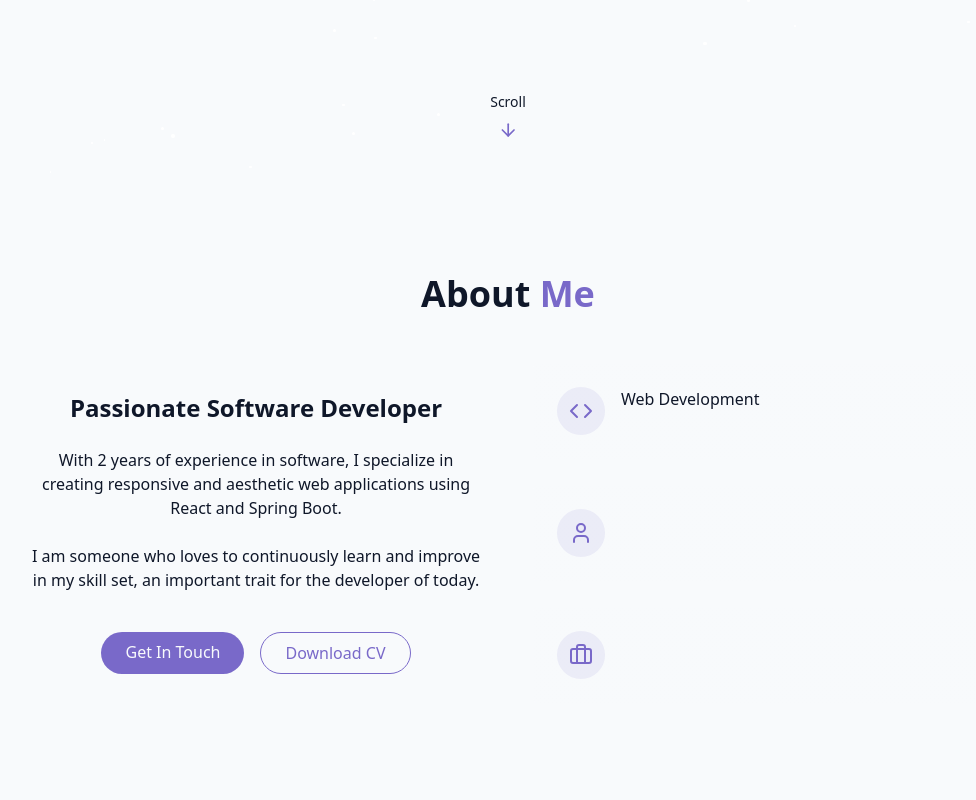
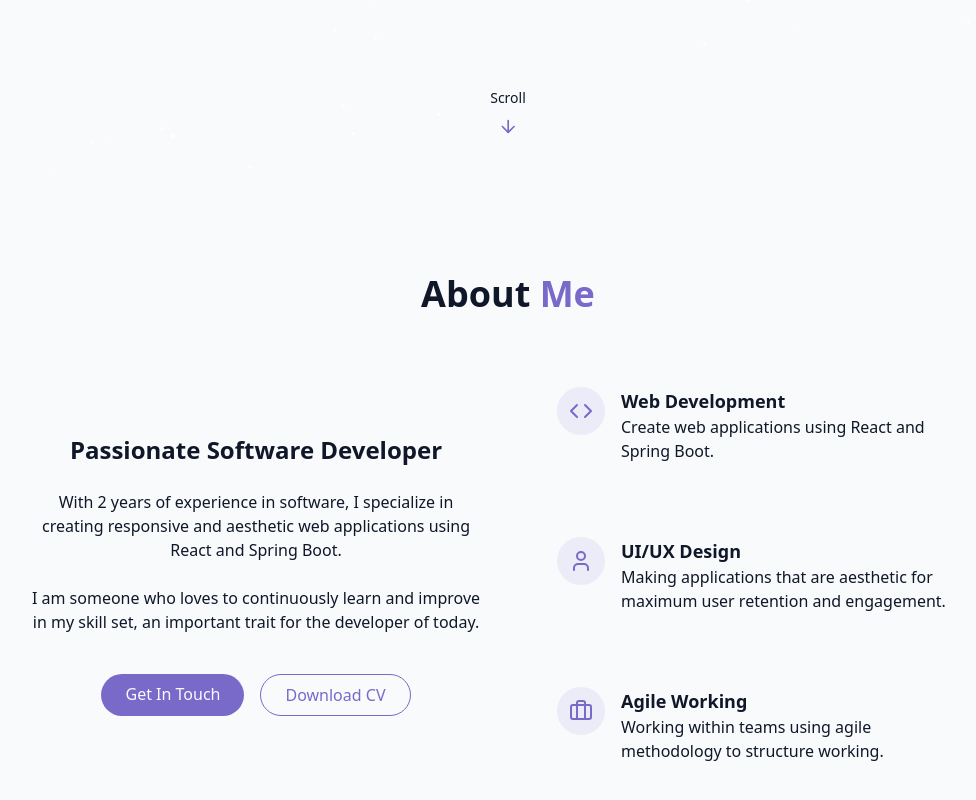
Before and after one commit to joecarpentieri/portfolio, a React (Vite) app: page / in a window 1280 px wide. Shown: the part 622-1422 px from the top of the page, without its empty margins (132-1108 px from the left). Built offline with nearby package versions, Linux system fonts and the light colour scheme.

Commit message:
- Adds complete About Section.

```diff
--- a/src/components/About.jsx
+++ b/src/components/About.jsx
@@ -33,8 +33,8 @@ export const AboutSection = () => {
                 <Code className="h-6 w-6 primary text-primary"/>
               </div>
               <div className="text-left">
-                <h4> Web Development</h4>
-                <p></p>
+                <h4 className="font-semibold text-lg"> Web Development</h4>
+                <p className="text-muted-foreground"> Create web applications using React and Spring Boot.</p>
               </div>
             </div>
           </div>
@@ -44,6 +44,10 @@ export const AboutSection = () => {
               <div className="p-3 rounded-full bg-primary/10">
                 <User className="h-6 w-6 primary text-primary"/>
               </div>
+              <div className="text-left">
+                <h4 className="font-semibold text-lg"> UI/UX Design</h4>
+                <p className="text-muted-foreground"> Making applications that are aesthetic for maximum user retention and engagement.</p>
+              </div>
             </div>
           </div>
 
@@ -52,6 +56,10 @@ export const AboutSection = () => {
               <div className="p-3 rounded-full bg-primary/10">
                 <Briefcase className="h-6 w-6 primary text-primary"/>
               </div>
+              <div className="text-left">
+                <h4 className="font-semibold text-lg"> Agile Working</h4>
+                <p className="text-muted-foreground"> Working within teams using agile methodology to structure working.</p>
+              </div>
             </div>
           </div>
         </div>
```
